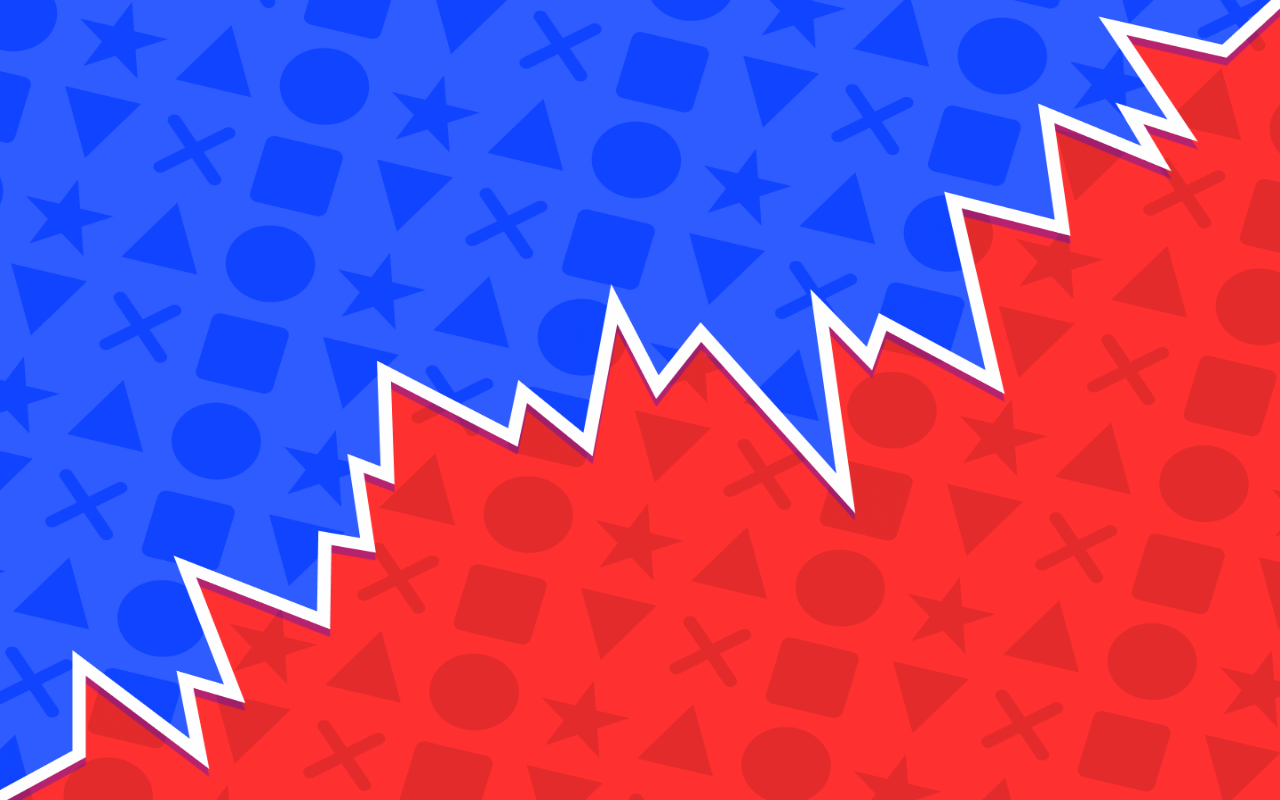
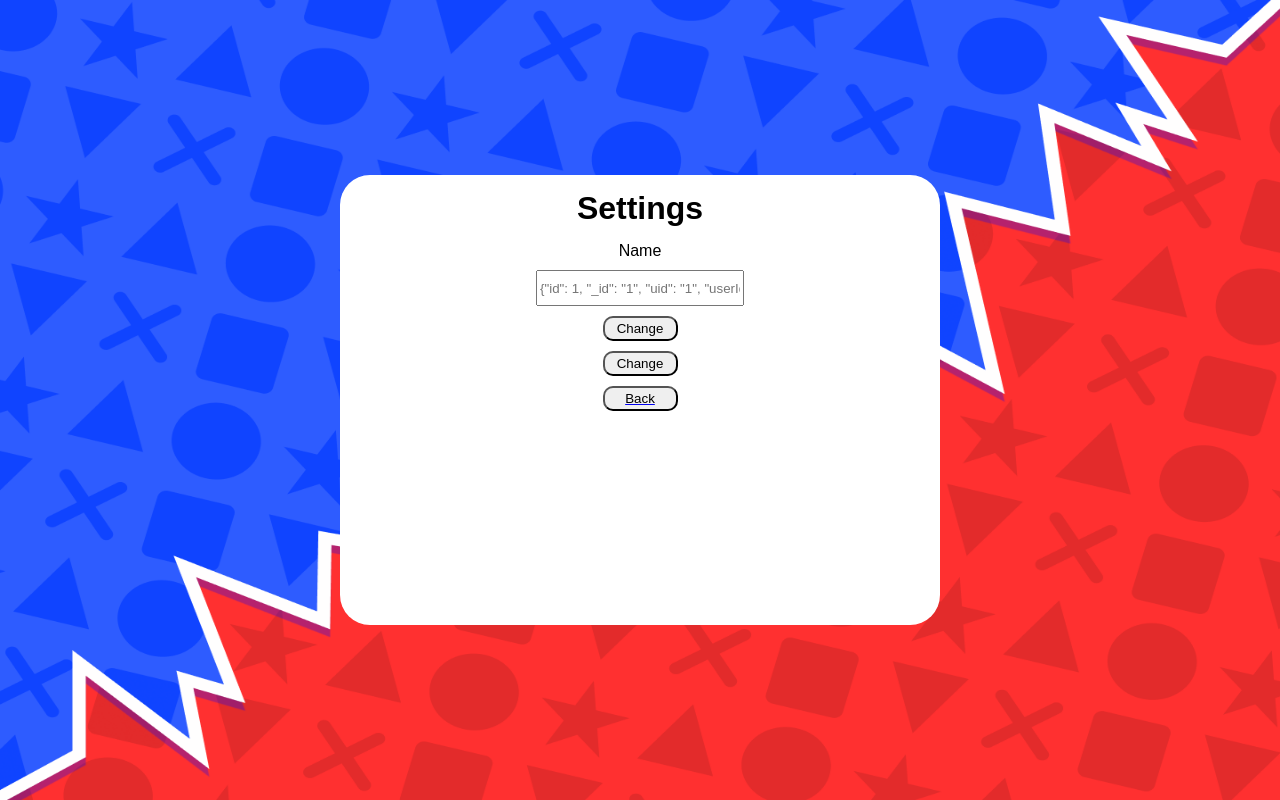
Before and after one commit to Gaymmasters/Frontend, a React (Create React App) app: page /settings in a window 1280 px wide. Before the commit this address had no page. Built offline with nearby package versions, Linux system fonts and the light colour scheme; sample sign-in values are in the browser's storage.

Commit message:
settings(change name)

```diff
--- a/src/API/RegUser.js
+++ b/src/API/RegUser.js
@@ -22,4 +22,11 @@ export default class UserReg{
         }catch(error){ console.log(error) }
 
     }
+    static async ChangeInf(data) {
+        try{
+            const res = await axios.post("http://localhost:5000/api/user/:id",{...data})
+            return res.data
+        }catch(error){ console.log(error) }
+
+    }
 }
--- a/src/App/App.js
+++ b/src/App/App.js
@@ -5,6 +5,7 @@ import RegPage from './component/LoginRegPages/RegPage';
 import MenuPage from './component/menu/MenuPage';
 import PrivateRoute from '../features/privateRoute';
 import RulesPage from './component/rules/RulesPage';
+import SettingsPage from './component/settings/SettingsPage';
 
 const App = () => {
   return(
@@ -19,6 +20,9 @@ const App = () => {
             <Route path = "/rules" element={<PrivateRoute way={"/login"}/>}>
               <Route path='/rules' element={<RulesPage/>} />
             </Route>
+            <Route path = "/settings" element={<PrivateRoute way={"/login"}/>}>
+              <Route path='/settings' element={<SettingsPage/>} />
+            </Route>
           </Routes>
         </BrowserRouter>
       </div>
--- a/src/App/component/LoginRegPages/LoginPage.jsx
+++ b/src/App/component/LoginRegPages/LoginPage.jsx
@@ -1,6 +1,5 @@
 import React, { useState } from 'react';
-import { Link, Route, Routes, useNavigate } from 'react-router-dom';
-import RegPage from './RegPage';
+import { Link, useNavigate } from 'react-router-dom';
 import './loginReg.css'
 import logo from "../img/logo.png";
 import UserReg from '../../../API/RegUser';
--- a/src/App/component/menu/MenuPage.jsx
+++ b/src/App/component/menu/MenuPage.jsx
@@ -1,5 +1,4 @@
-import { Link, Navigate, Route, Routes, useNavigate } from 'react-router-dom';
-import LoginPage from '../LoginRegPages/LoginPage';
+import { Link, useNavigate } from 'react-router-dom';
 import UserReg from '../../../API/RegUser';
 import RulesPage from '../rules/RulesPage';
 import './menuPage.css';
@@ -10,7 +9,7 @@ const MenuPage = () => {
     async function logOut(){
         const res = await UserReg.LogOut({})
         if (!res.result){
-            alert('Error:' + res.message);
+            alert('Error: ' + res.message);
         }
         else{
             localStorage.clear()
--- a/src/App/component/settings/SettingsPage.jsx
+++ b/src/App/component/settings/SettingsPage.jsx
@@ -0,0 +1,48 @@
+import React, { useState } from "react";
+import classes from "./settings.module.css";
+import { Link } from "react-router-dom";
+import { moveToLocalStore } from "../../../features/store";
+import UserReg from "../../../API/RegUser";
+
+
+const SettingsPage = () => {
+    const [newInf, setNewInf] = useState();
+    async function ChangeInf(){
+        const res = await UserReg.ChangeInf(newInf);
+        if (!res.result){
+            alert("Error: " + res.result);
+        }
+        else{
+            moveToLocalStore({...res});
+        }
+     }
+
+    return(
+        <div className={classes.settingsContainer}>
+            <h1>Settings</h1>
+            <div className={classes.names}>
+                <label>Name</label>
+                <input
+                type = "text"
+                className={classes.inpName}
+                placeholder={localStorage.getItem("login")}
+                onChange={e => setNewInf({...newInf, login: e.target.value})}/>
+                <button className={classes.btnChange} onClick={ChangeInf}>Change</button>
+            </div>
+            <div className={classes.skins}>
+                <div className={classes.skin} id="skin-0"></div>
+                <div className={classes.skin} id="skin-1"></div>
+                <div className={classes.skin} id="skin-2"></div>
+                <div className={classes.skin} id="skin-3"></div>
+                <div className={classes.skin} id="skin-4"></div>
+                <div className={classes.skin} id="skin-5"></div>
+                <button className={classes.btnChange}>Change</button>
+            </div>
+            <Link to="/menu">
+                <button className={classes.bthBack} onClick={ChangeInf}>Back</button>
+            </Link>
+        </div>
+    )
+}
+
+export default SettingsPage;
--- /dev/null
+++ b/src/App/component/settings/settings.module.css
@@ -0,0 +1,35 @@
+.settingsContainer{
+    width: 600px;
+    height: 450px;
+    background-color: white;
+
+    position: absolute;
+    top:0;
+    bottom: 0;
+    left: 0;
+    right: 0;
+
+    margin: auto;
+
+    border-radius: 30px;
+}
+h1{
+    margin-top: 15px;
+
+}
+.inpName{
+    width: 200px;
+    height: 30px;
+
+    display: block;
+    margin: auto;
+    margin-bottom: 10px;
+}
+label{
+    display: flex;
+    justify-content: center;
+    margin-bottom: 10px;
+}
+::placeholder{
+    text-align: center;
+}
```
